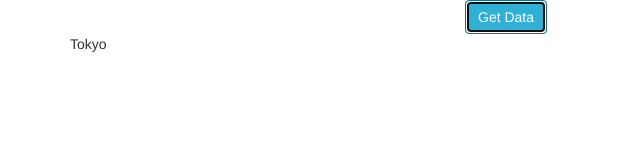
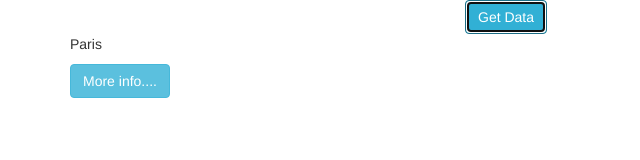
Before and after one commit to gundter/base_project_02, a plain HTML site: page index.html in a window 1280 px wide. Both pictures are taken after a click on the button "Get Data". Shown: the whole page, without its empty margins (0-640 px from the left). Drawn offline with nearby package versions, Linux system fonts and the light colour scheme.

Commit message:
finished lecture

```diff
--- a/data.json
+++ b/data.json
@@ -1,6 +1,6 @@
 {
   "locations" : [
-    {"location" : "Tokyo"},
+    {"location" : "Paris" , "population" : 2200000},
     {"location" : "New York"},
     {"location" : "Minneapolis"},
     {"location" : "Atlanta"}
--- a/location.html
+++ b/location.html
@@ -1,3 +1,4 @@
 <div class="location-container">
-    <p class="location-name"></p>
+    <p class="location-name">Paris</p>
+    <button class="btn btn-info">More info....</button>
 </div>
--- a/script.js
+++ b/script.js
@@ -1,18 +1,35 @@
 /**
  * Created by Prime on 4/30/15.
  */
+var cityData = null;
+var cityHtml = null;
+
 $(document).ready(function(){
 
     $('#get-info-btn').on('click', function(){
+        if(cityHtml === null){
             $.get('location.html', function(data){
-            console.log("first request");
+                cityHtml = data;
+                console.log("it worked");
                 $('#more-stuff').append(data);
             });
+        } else{
+            console.log("You already got the HTML");
+        }
 
+        if(cityData === null){
             $.get('data.json', function(data){
                 console.log("second request");
+                cityData = data;
                 var firstCity = data.locations[0].location;
-            $('#more-stuff').children().children().append("<p>" + firstCity + "</p>");
+            });
+        }else {
+            console.log(cityData.locations[0].population);
+            console.log("you already got the city data");
+        }
+    });
+
+    $('#more-stuff').on('click', 'button', function(){
+       $(this).parent().append(cityData.locations[0].population);
     });
 });
-});
```
Lines whose indentation alone changed are shown as unchanged.
